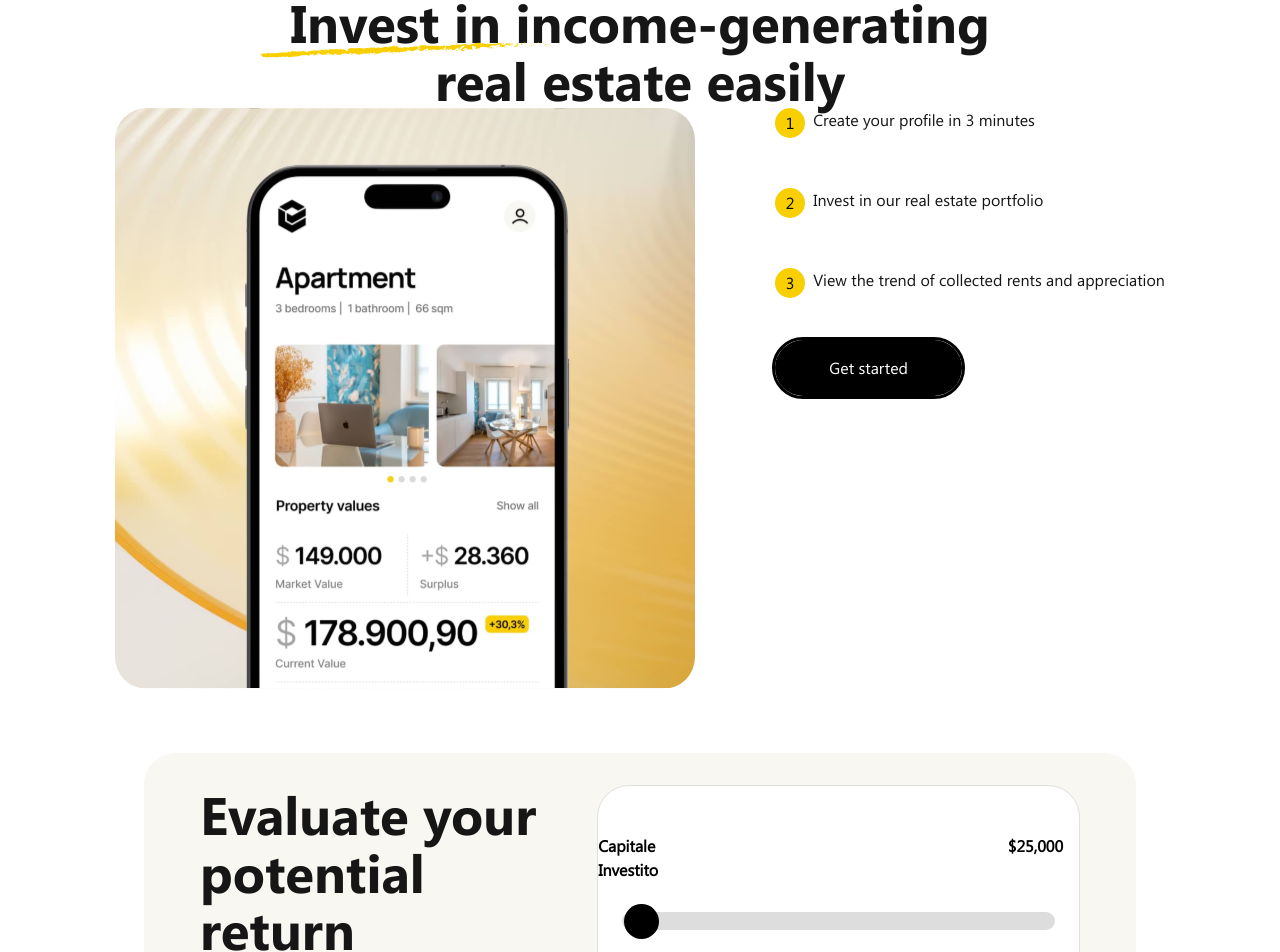
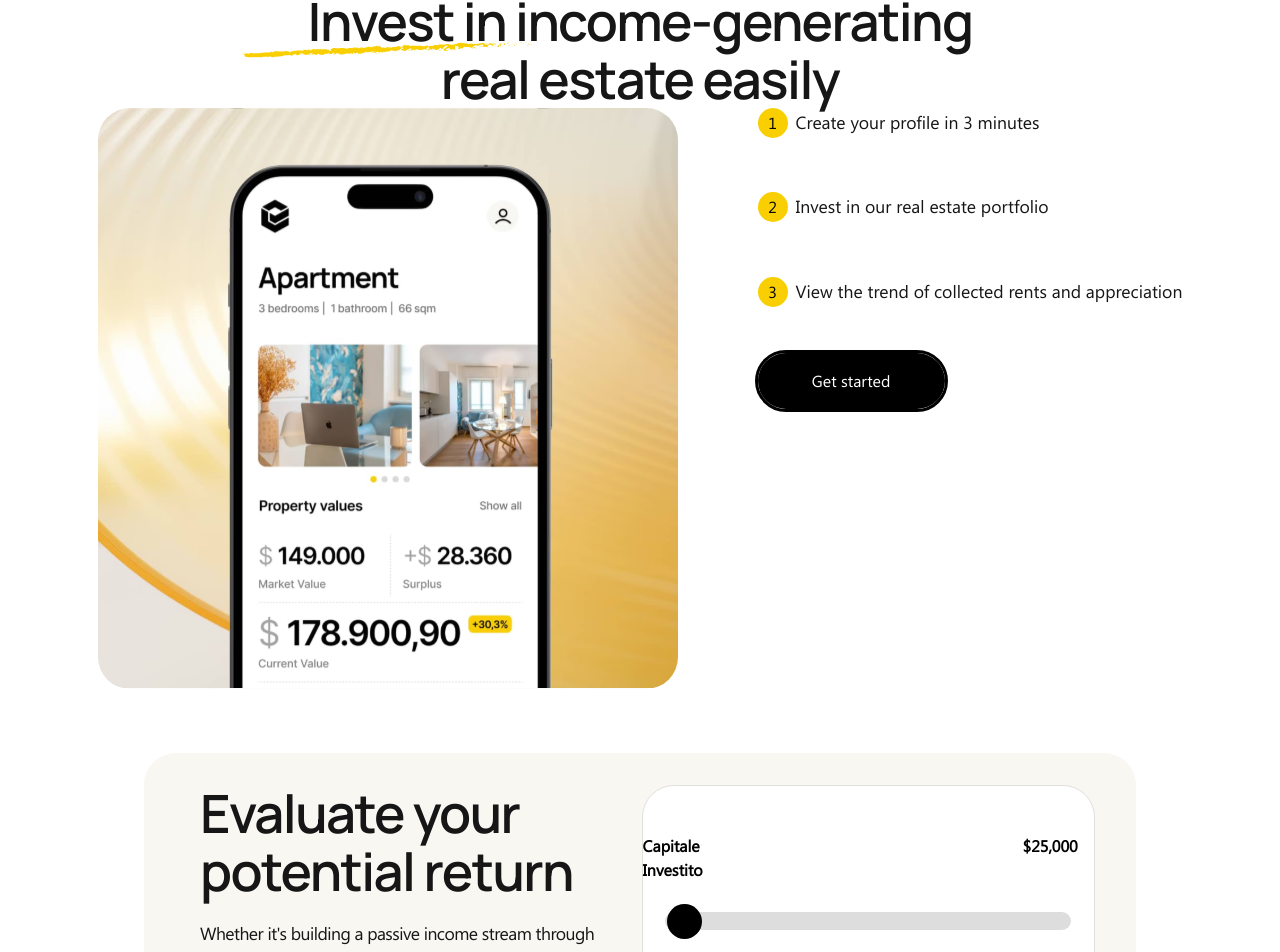
Before and after one commit to Daniel264/Slice, a Next.js app: page / in a window 1280 px wide. Shown: the part 1161-2113 px from the top of the page. Built offline with nearby package versions, Linux system fonts and the light colour scheme.

Commit message:
refactor: tweak various font-sizes, weights

```diff
--- a/src/components/Hero-section-Template.tsx
+++ b/src/components/Hero-section-Template.tsx
@@ -45,7 +45,7 @@ export const HeroSection = ({ flexDirection = "row", designedText, src, arrayNam
                     {showImage && <Image src={"/assets/images/round-text.svg"} alt={""} width={280} height={100} className="round-img" />}
                 </motion.div>
 
-                <div>
+                <div className="yellow_text_array">
                     <YellowText array={arrayName} />
                 </div>
                 <div>
--- a/src/components/RangeComponent.tsx
+++ b/src/components/RangeComponent.tsx
@@ -7,7 +7,7 @@ export const RangeComponent = () => {
                 <h1>
                     Evaluate your <br /> potential return
                 </h1>
-                <p>
+                <p className="range_component__text">
                     Whether it&apos;s building a passive income stream
                     through rental properties or capitalizing on
                     property appreciation.
--- a/src/styles/SCSS/_boilerplate.scss
+++ b/src/styles/SCSS/_boilerplate.scss
@@ -188,7 +188,8 @@
     }
 
     h1 {
-        font-family: "Segoe UI Bold", "Manrope", sans-serif;
+        font-family: "Manrope", "Segoe UI Bold", sans-serif;
+
     }
 
     /* Daisy UI Resets */
--- a/src/styles/SCSS/_typography.scss
+++ b/src/styles/SCSS/_typography.scss
@@ -28,6 +28,7 @@ $text-9xl: 8rem;
 h1 {
     @include semibold-header(3.6rem);
     text-align: center;
+    letter-spacing: -0.03em;
 
     @media screen and (max-width: 768px) {
         font-size: $text-3xl;
@@ -37,6 +38,7 @@ h1 {
 p {
     font-weight: 500;
     font-size: $text-xl;
+    letter-spacing: -0.03em;
 }
 
 h2 {
--- a/src/styles/SCSS/components/_range-component.scss
+++ b/src/styles/SCSS/components/_range-component.scss
@@ -22,6 +22,10 @@
             text-align: left;
             margin-bottom: 20px;
         }
+
+        p {
+            width: 32vw;
+        }
     }
 
     div:nth-of-type(2) {
--- a/src/styles/SCSS/components/_yellow-text.scss
+++ b/src/styles/SCSS/components/_yellow-text.scss
@@ -41,7 +41,9 @@
             font-size: var.$text-xl;
         }
         .yellow-text {
-            font-weight: 500;
+            font-weight: normal;
+            font-size: 1.1rem;
+            line-height: 1.6;
         }
     }
 }
--- a/src/styles/SCSS/index.css
+++ b/src/styles/SCSS/index.css
@@ -123,7 +123,7 @@
     font-family: "Segoe UI Regular", "Manrope", "Satoshi-Variable", sans-serif;
   }
   h1 {
-    font-family: "Segoe UI Bold", "Manrope", sans-serif;
+    font-family: "Manrope", "Segoe UI Bold", sans-serif;
   }
   /* Daisy UI Resets */
   /* =========================== */
@@ -270,7 +270,9 @@
   font-size: 1.1rem;
 }
 .yellow-container .map-div .yellow-text {
-  font-weight: 500;
+  font-weight: normal;
+  font-size: 1.1rem;
+  line-height: 1.6;
 }
 
 .hero-section {
@@ -547,6 +549,9 @@
   text-align: left;
   margin-bottom: 20px;
 }
+.range-component div:nth-of-type(1) p {
+  width: 32vw;
+}
 .range-component div:nth-of-type(2) {
   width: 100%;
   min-height: -moz-max-content;
@@ -619,6 +624,7 @@ h1 {
   font-style: normal;
   line-height: 3.6rem;
   text-align: center;
+  letter-spacing: -0.03em;
 }
 @media screen and (max-width: 768px) {
   h1 {
@@ -629,6 +635,7 @@ h1 {
 p {
   font-weight: 500;
   font-size: 1.1rem;
+  letter-spacing: -0.03em;
 }
 
 h2 {
```
Also changed, not shown: 1 other file (tests, documents, lock files or other folders).
